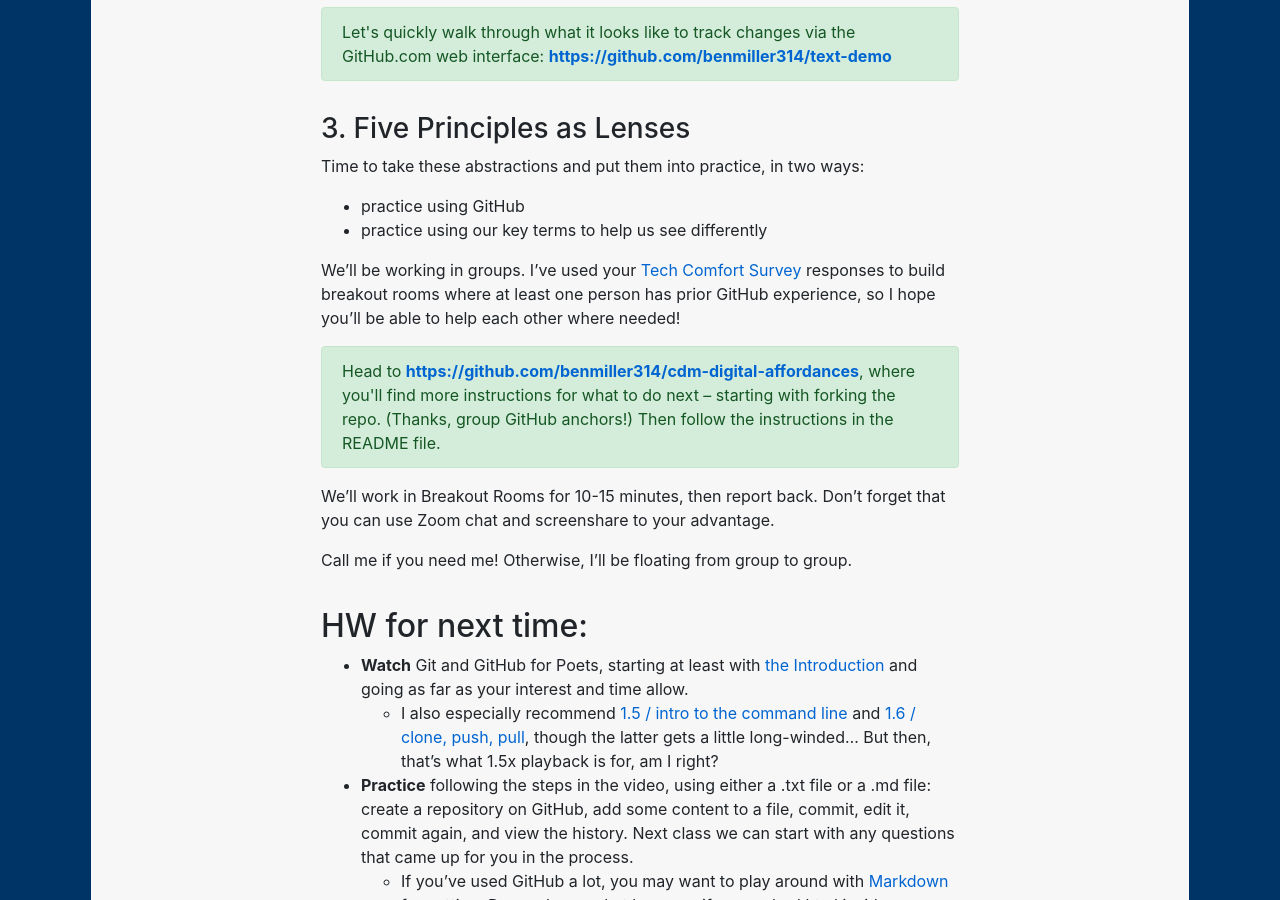
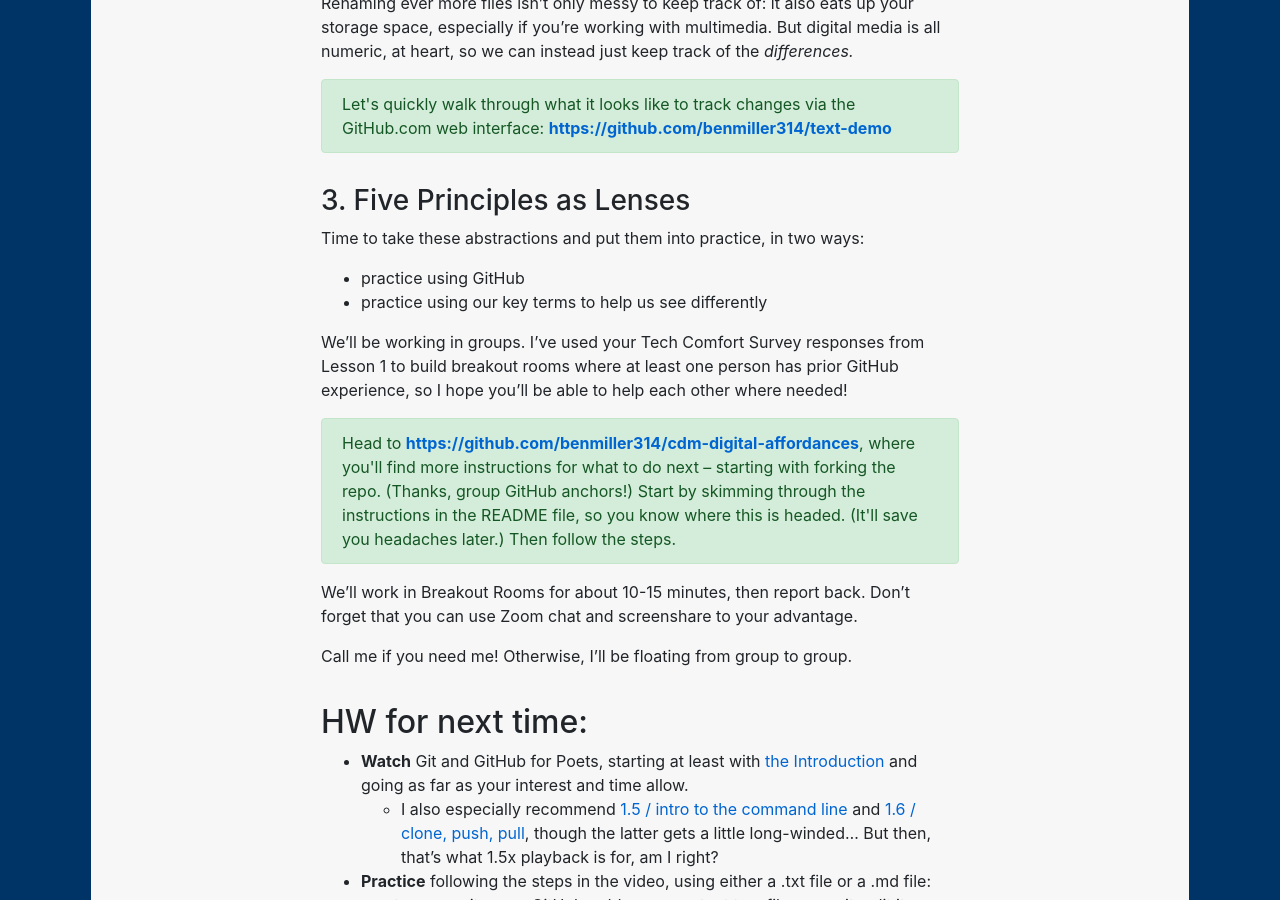
Before and after one commit to benmiller314/cdm2021spring, a Jekyll site: the page built from plans/lesson-02_.md, in a window 1280 px wide and 900 px high, scrolled down 1878 px. Built offline with Jekyll 4.4.1, drawn with Linux system fonts in a browser that asks for light colours; our own code applies the rules of GitHub Pages for plain Markdown files; some of the changed text lies outside the part shown.

Commit message:
tweaks for clarity
and fix the anchor/link swap

```diff
--- a/plans/lesson-02_.md
+++ b/plans/lesson-02_.md
@@ -1,9 +1,11 @@
+
+# What Can We Do With Digital?
+
+<!-- *** DON'T FORGET TO RENAME THE FILE, BEN! *** -->
+<!--     Also: set up Zoom breakout groups  -->
 
 
-<!-- DON'T FORGET TO RENAME THE FILE, BEN! -->
 
-
-# What Can We Do With Digital?
 **Texts to have read:**
 
 * The [syllabus](/{{site.course.base_url}}uploads) and [grading contract](https://canvas.pitt.edu/courses/78948/modules)
@@ -11,6 +13,7 @@
 
 **Writing to turn in:**
 
+* An open-book "quiz" on the grading contract
 * A post to the main course [issue queue]({{site.github.issues_url}}/1), introducing yourself to your classmates (and anyone else who stumbles upon it)
 
 
@@ -22,7 +25,7 @@
 4. Shareback (~15 min)
 5. HW Preview
 
-Welcome back!
+Welcome back! I really enjoyed reading all the introductory posts and letters; if you haven't had a chance to get to know your classmates' opening posts, I encourage you to [check them out]({{site.github.issues_url}}/1)!
 
 ### 1. Five Principles, in Brief
 
@@ -72,16 +75,18 @@
 * practice using GitHub
 * practice using our key terms to help us see differently
 
-We'll be working in groups. I've used your [Tech Comfort Survey](http://bit.ly/cdm2021survey) responses to build breakout rooms where at least one person has prior GitHub experience, so I hope you'll be able to help each other where needed!
+We'll be working in groups. I've used your Tech Comfort Survey responses from Lesson 1 to build breakout rooms where at least one person has prior GitHub experience, so I hope you'll be able to help each other where needed!
 
 <div class="alert alert-success">
 Head to
 <strong><a href="https://github.com/benmiller314/cdm-digital-affordances#readme">https://github.com/benmiller314/cdm-digital-affordances</a></strong>, where you'll find more instructions for what to do next – starting with forking the repo. (Thanks, group GitHub anchors!)
 
-Then follow the instructions in the README file.
+Start by skimming through the instructions in the README file, so you know where this is headed. (It'll save you headaches later.)
+
+Then follow the steps.
 </div>
 
-We'll work in Breakout Rooms for 10-15 minutes, then report back. Don't forget that you can use Zoom chat and screenshare to your advantage.
+We'll work in Breakout Rooms for about 10-15 minutes, then report back. Don't forget that you can use Zoom chat and screenshare to your advantage.
 
 Call me if you need me! Otherwise, I'll be floating from group to group.
 
@@ -92,7 +97,7 @@
   - I also especially recommend [1.5 / intro to the command line](https://youtu.be/oK8EvVeVltE) and [1.6 / clone, push, pull](https://youtu.be/yXT1ElMEkW8), though the latter gets a little long-winded... But then, that's what 1.5x playback is for, am I right?
 * **Practice** following the steps in the video, using either a .txt file or a .md file: create a repository on GitHub, add some content to a file, commit, edit it, commit again, and view the history. Next class we can start with any questions that came up for you in the process.
    - If you've used GitHub a lot, you may want to play around with [Markdown](https://github.com/adam-p/markdown-here/wiki/Markdown-Cheatsheet) formatting. Do you know what happens if you embed html inside a Markdown file? Or Markdown inside an html block?
-* Get git functioning **on your own computer** (i.e. not through the github.com website):
+* Download what you'll need to get git functioning **on your own computer** (i.e. not through the github.com website):
   - I highly recommend you download the **[GitHub Desktop application](https://desktop.github.com)**, available for MacOS or Windows, which (like the command line interface) has some essential features that are unavailable on the GitHub website.
-  - *Alternatively:* you could install command-line git, probably using either GitBash (for Windows) or Homebrew (for Mac) – or see this [walkthrough of how to install git using, ironically enough, GitHub Desktop](https://www.techrepublic.com/article/how-to-install-github-desktop/#:~:text=That's%20right%2C%20even%20though%20GitHub,install%20Git%20(Figure%20B). (Linux users, I assume you don't need further instructions.)
+  - *Alternatively:* you could install command-line git, probably using either GitBash (for Windows) or Homebrew (for Mac) – or see this [walkthrough of how to install git using, ironically enough, GitHub Desktop](https://www.techrepublic.com/article/how-to-install-github-desktop/#:~:text=That's%20right%2C%20even%20though%20GitHub,install%20Git%20(Figure%20B). (Linux users, I kind of assume you don't need further instructions, but hit me up if I'm wrong.)
   - *Extra optional:* Do you already know git basics, and want a more hands-on guide through the full GitHub functionality? See the GitHub Learning Lab entry on our [Resources page]({{site.github_url}}/resources).
```
Also changed, not shown: other parts of plans/lesson-02_.md (+1 -1 lines).
